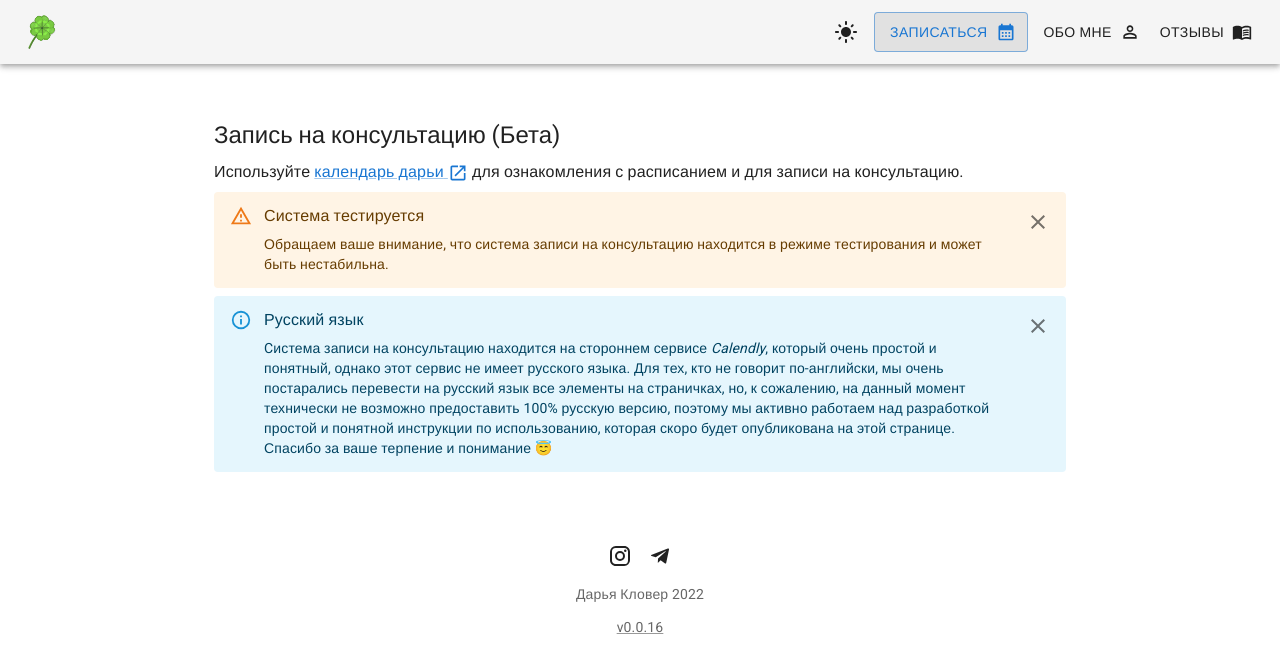
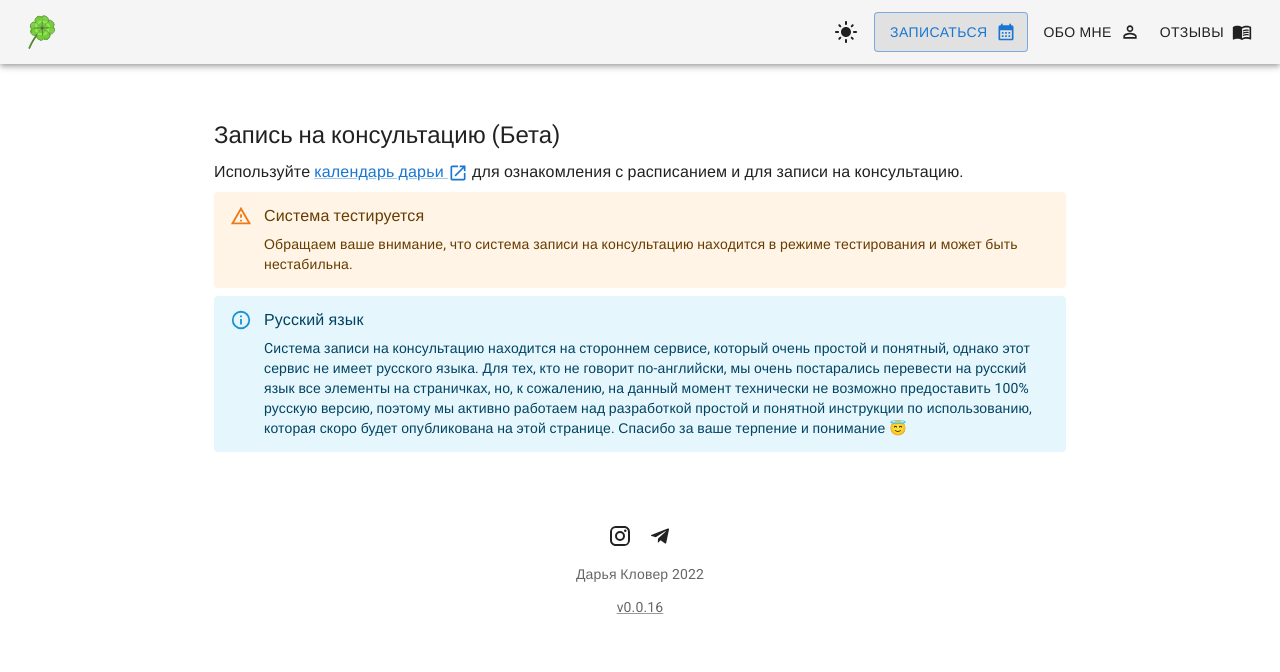
Before and after one commit to SiarheiBobryk/dariaklover, a React (Create React App) app: page /booking in a window 1280 px wide. Shown: the top 672 px of the page. Built offline with nearby package versions, Linux system fonts and the light colour scheme; a web font is replaced by a local one.

Commit message:
Make alerts uncloseble

```diff
--- a/src/posts/Booking/Booking.tsx
+++ b/src/posts/Booking/Booking.tsx
@@ -2,11 +2,8 @@ import * as React from 'react';
 
 import Link from '@mui/material/Link';
 import OpenInNewIcon from '@mui/icons-material/OpenInNew';
-import Collapse from '@mui/material/Collapse';
 import Alert from '@mui/material/Alert';
 import AlertTitle from '@mui/material/AlertTitle';
-import IconButton from '@mui/material/IconButton';
-import CloseIcon from '@mui/icons-material/Close';
 
 import { AppConfigContext, Config } from '../../providers/AppConfigProvider';
 import Heading from '../../components/Heading';
@@ -21,22 +18,6 @@ function Booking(props: BookingProps) {
   const {
     calendly: { label: calendlyLabel, href: calendlyHref },
   }: Config = React.useContext(AppConfigContext);
-  const [openInfo, setOpenInfo] = React.useState(true);
-  const [openWarning, setOpenWarning] = React.useState(true);
-
-  const onCloseButtonInfoClick = React.useCallback(
-    function handleOnClick() {
-      setOpenInfo(false);
-    },
-    [setOpenInfo],
-  );
-
-  const onCloseButtonWarningClick = React.useCallback(
-    function handleOnClick() {
-      setOpenWarning(false);
-    },
-    [setOpenWarning],
-  );
 
   return (
     <>
@@ -48,38 +29,19 @@ function Booking(props: BookingProps) {
         </Link>{' '}
         для ознакомления с расписанием и для записи на консультацию.
       </Paragraph>
-      <Collapse sx={{ my: 1 }} in={openWarning}>
-        <Alert
-          severity="warning"
-          action={
-            <IconButton aria-label="Закрыть" onClick={onCloseButtonWarningClick}>
-              <CloseIcon fontSize="inherit" />
-            </IconButton>
-          }
-        >
+      <Alert sx={{ my: 1 }} severity="warning">
         <AlertTitle>Система тестируется</AlertTitle>
         Обращаем ваше внимание, что система записи на консультацию находится в режиме тестирования и может быть
         нестабильна.
       </Alert>
-      </Collapse>
-      <Collapse sx={{ my: 1 }} in={openInfo}>
-        <Alert
-          severity="info"
-          action={
-            <IconButton aria-label="Закрыть" onClick={onCloseButtonInfoClick}>
-              <CloseIcon fontSize="inherit" />
-            </IconButton>
-          }
-        >
+      <Alert sx={{ my: 1 }} severity="info">
         <AlertTitle>Русский язык</AlertTitle>
-          Cистема записи на консультацию находится на стороннем сервисе <i>Calendly</i>, который очень простой и
-          понятный, однако этот сервис не имеет русского языка. Для тех, кто не говорит по-английски, мы очень
-          постарались перевести на русский язык все элементы на страничках, но, к сожалению, на данный момент технически
-          не возможно предоставить 100% русскую версию, поэтому мы активно работаем над разработкой простой и понятной
-          инструкции по использованию, которая скоро будет опубликована на этой странице. Спасибо за ваше терпение и
-          понимание 😇
+        Cистема записи на консультацию находится на стороннем сервисе, который очень простой и понятный, однако этот
+        сервис не имеет русского языка. Для тех, кто не говорит по-английски, мы очень постарались перевести на русский
+        язык все элементы на страничках, но, к сожалению, на данный момент технически не возможно предоставить 100%
+        русскую версию, поэтому мы активно работаем над разработкой простой и понятной инструкции по использованию,
+        которая скоро будет опубликована на этой странице. Спасибо за ваше терпение и понимание 😇
       </Alert>
-      </Collapse>
     </>
   );
 }
```
Also changed, not shown: 2 other files (tests, documents, lock files or other folders). Lines whose indentation alone changed are shown as unchanged.
